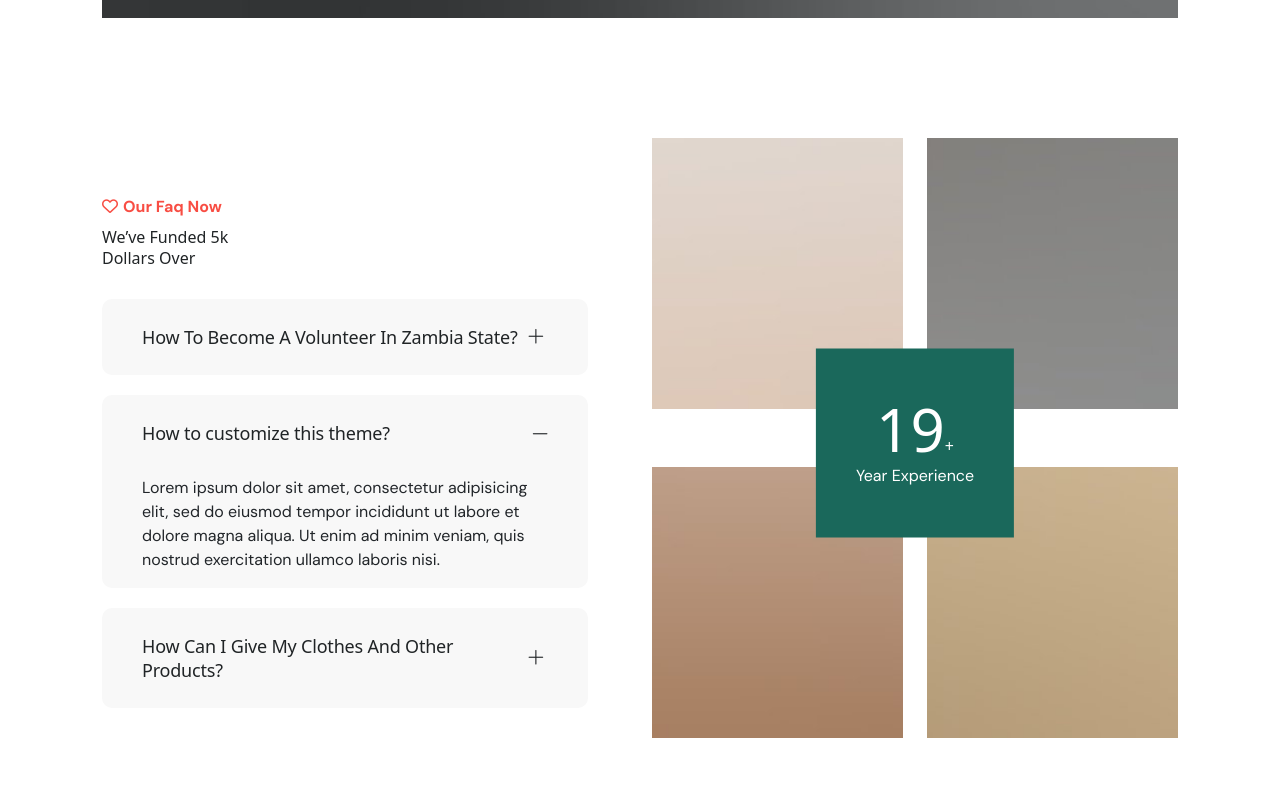
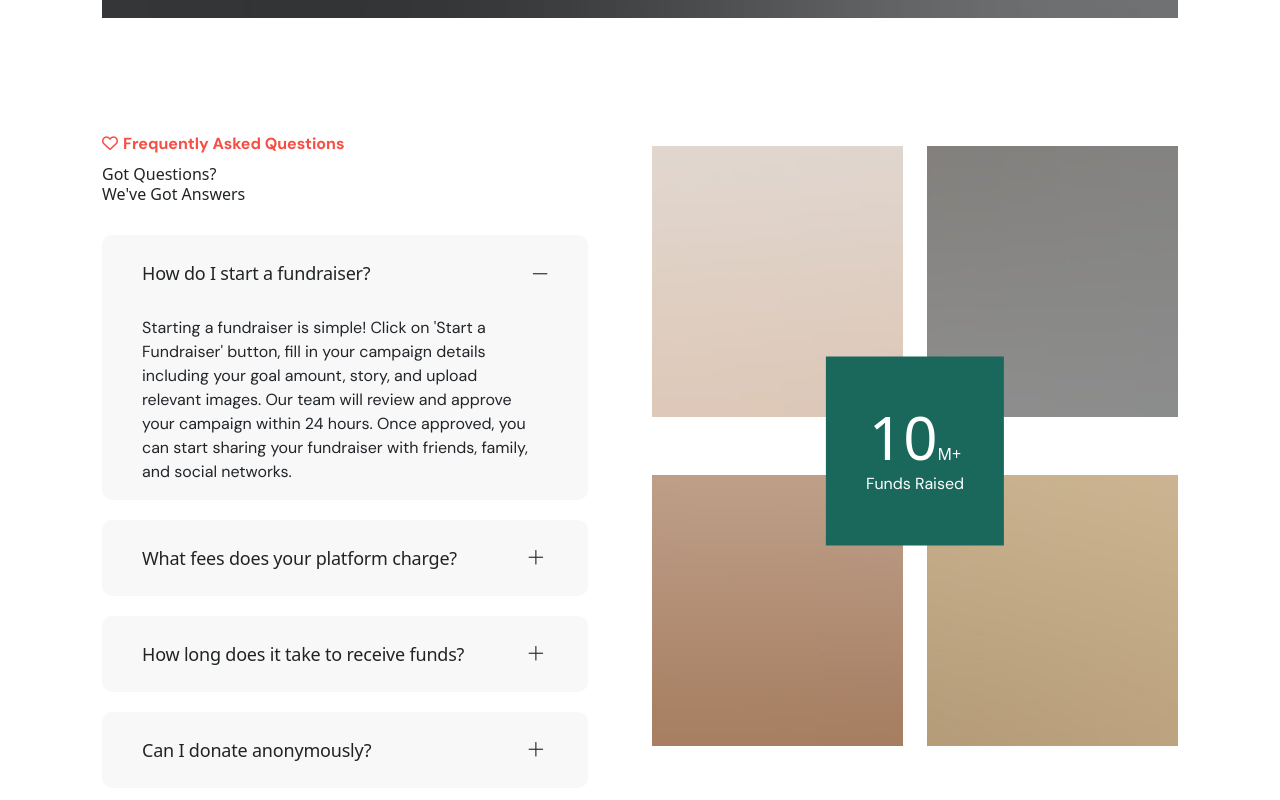
Before and after one commit to TrustFundMe/TrustFundMe-FE, a Next.js app: page / in a window 1280 px wide. Shown: the part 4477-5277 px from the top of the page. Built offline with nearby package versions, Linux system fonts and the light colour scheme; a web font is replaced by a local one.

Commit message:
Update: enhance FAQ section with scroll reveal animations and fundraising content

```diff
--- a/src/components/Faq.tsx
+++ b/src/components/Faq.tsx
@@ -1,57 +1,101 @@
 "use client";
 import Image from "next/image";
 import Link from "next/link";
+import { useEffect, useRef, useState } from "react";
 import Accordion from "react-bootstrap/Accordion";
 
 const Faq = () => {
+  const [isVisible, setIsVisible] = useState(false);
+  const sectionRef = useRef<HTMLDivElement>(null);
+
+  useEffect(() => {
+    const observer = new IntersectionObserver(
+      ([entry]) => {
+        if (entry.isIntersecting) {
+          setIsVisible(true);
+        }
+      },
+      {
+        threshold: 0.1,
+        rootMargin: "0px 0px -50px 0px"
+      }
+    );
+
+    if (sectionRef.current) {
+      observer.observe(sectionRef.current);
+    }
+
+    return () => {
+      if (sectionRef.current) {
+        observer.unobserve(sectionRef.current);
+      }
+    };
+  }, []);
+
   const faqs: {
     key: string;
     question: string;
     answer: string;
-    delay: string;
+    delay: number;
   }[] = [
     {
       key: "faq1",
-      question: "How To Become A Volunteer In Zambia State?",
+      question: "How do I start a fundraiser?",
       answer:
-        "Lorem ipsum dolor sit amet, consectetur adipisicing elit, sed do eiusmod tempor incididunt ut labore et dolore magna aliqua. Ut enim ad minim veniam, quis nostrud exercitation ullamco laboris nisi.",
-      delay: ".3s",
+        "Starting a fundraiser is simple! Click on 'Start a Fundraiser' button, fill in your campaign details including your goal amount, story, and upload relevant images. Our team will review and approve your campaign within 24 hours. Once approved, you can start sharing your fundraiser with friends, family, and social networks.",
+      delay: 0,
     },
     {
       key: "faq2",
-      question: "How to customize this theme?",
+      question: "What fees does your platform charge?",
       answer:
-        "Lorem ipsum dolor sit amet, consectetur adipisicing elit, sed do eiusmod tempor incididunt ut labore et dolore magna aliqua. Ut enim ad minim veniam, quis nostrud exercitation ullamco laboris nisi.",
-      delay: ".5s",
+        "We charge a small platform fee of 2.9% + $0.30 per donation to cover payment processing and platform maintenance. This helps us keep the service running and support thousands of campaigns. There are no hidden fees, and you'll see exactly what you'll receive before withdrawing funds.",
+      delay: 100,
     },
     {
       key: "faq3",
-      question: "How Can I Give My Clothes And Other Products?",
+      question: "How long does it take to receive funds?",
       answer:
-        "Lorem ipsum dolor sit amet, consectetur adipisicing elit, sed do eiusmod tempor incididunt ut labore et dolore magna aliqua. Ut enim ad minim veniam, quis nostrud exercitation ullamco laboris nisi.",
-      delay: ".7s",
+        "Funds are typically available for withdrawal within 2-5 business days after a donation is made. You can withdraw funds at any time once they're available in your account. We use secure payment processors to ensure your money is transferred safely to your bank account.",
+      delay: 200,
+    },
+    {
+      key: "faq4",
+      question: "Can I donate anonymously?",
+      answer:
+        "Yes! When making a donation, you have the option to remain anonymous. Your name won't be displayed publicly on the fundraiser page, though the campaign organizer will still be able to see your information for thank-you purposes and tax receipts.",
+      delay: 300,
     },
   ];
+
   return (
-    <div className="faq-content">
-      <div className="section-title">
-        <span className="sub-title color-2 wow fadeInUp">
+    <div ref={sectionRef} className="faq-content">
+      <div
+        className={`section-title transition-all duration-700 ${
+          isVisible ? 'opacity-100 translate-y-0' : 'opacity-0 translate-y-10'
+        }`}
+      >
+        <span className="sub-title color-2">
           <i className="far fa-heart" />
-          Our Faq Now
+          Frequently Asked Questions
         </span>
         <h2 className="mt-char-animation">
-          We’ve Funded 5k <br />
-          Dollars Over
+          Got Questions? <br />
+          We've Got Answers
         </h2>
       </div>
       <div className="faq-accordion mt-4 mt-md-0">
-        <Accordion defaultActiveKey="faq2">
+        <Accordion defaultActiveKey="faq1">
           {faqs.map(({ key, question, answer, delay }) => (
             <Accordion.Item
               key={key}
               eventKey={key}
-              className="wow fadeInUp"
-              data-wow-delay={delay}
+              className={`transition-all duration-700 ${
+                isVisible ? 'opacity-100 translate-x-0' : 'opacity-0 -translate-x-8'
+              }`}
+              style={{
+                transitionDelay: isVisible ? `${delay + 200}ms` : '0ms'
+              }}
             >
               <Accordion.Header>{question}</Accordion.Header>
               <Accordion.Body>{answer}</Accordion.Body>
@@ -113,8 +157,35 @@ export const Faq1 = () => {
 };
 
 export const Faq2 = () => {
+  const [isVisible, setIsVisible] = useState(false);
+  const sectionRef = useRef<HTMLElement>(null);
+
+  useEffect(() => {
+    const observer = new IntersectionObserver(
+      ([entry]) => {
+        if (entry.isIntersecting) {
+          setIsVisible(true);
+        }
+      },
+      {
+        threshold: 0.1,
+        rootMargin: "0px 0px -50px 0px"
+      }
+    );
+
+    if (sectionRef.current) {
+      observer.observe(sectionRef.current);
+    }
+
+    return () => {
+      if (sectionRef.current) {
+        observer.unobserve(sectionRef.current);
+      }
+    };
+  }, []);
+
   return (
-    <section className="faq-section fix section-padding">
+    <section ref={sectionRef} className="faq-section fix section-padding">
       <div className="container">
         <div className="row g-4 align-items-center">
           <div className="col-lg-6">
@@ -122,18 +193,25 @@ export const Faq2 = () => {
           </div>
           <div className="col-lg-6">
             <div className="faq-image-items">
-              <div className="counter-box">
+              <div
+                className={`counter-box transition-all duration-700 ${
+                  isVisible ? 'opacity-100 scale-100' : 'opacity-0 scale-90'
+                }`}
+                style={{ transitionDelay: '200ms' }}
+              >
                 <h2>
-                  <span className="count">19</span>+
+                  <span className="count">10</span>M+
                 </h2>
-                <p>Year Experience</p>
+                <p>Funds Raised</p>
               </div>
               <div className="row g-4">
+                <div className="col-lg-6 col-md-6">
                   <div
-                  className="col-lg-6 col-md-6 wow fadeInUp"
-                  data-wow-delay=".2s"
+                    className={`faq-image transition-all duration-700 ${
+                      isVisible ? 'opacity-100 translate-y-0' : 'opacity-0 translate-y-8'
+                    }`}
+                    style={{ transitionDelay: '300ms' }}
                   >
-                  <div className="faq-image">
                     <Image
                       width={0}
                       height={0}
@@ -144,11 +222,13 @@ export const Faq2 = () => {
                     />
                   </div>
                 </div>
+                <div className="col-lg-6 col-md-6">
                   <div
-                  className="col-lg-6 col-md-6 wow fadeInUp"
-                  data-wow-delay=".4s"
+                    className={`faq-image transition-all duration-700 ${
+                      isVisible ? 'opacity-100 translate-y-0' : 'opacity-0 translate-y-8'
+                    }`}
+                    style={{ transitionDelay: '400ms' }}
                   >
-                  <div className="faq-image">
                     <Image
                       width={0}
                       height={0}
@@ -159,11 +239,13 @@ export const Faq2 = () => {
                     />
                   </div>
                 </div>
+                <div className="col-lg-6 col-md-6">
                   <div
-                  className="col-lg-6 col-md-6 wow fadeInUp"
-                  data-wow-delay=".6s"
+                    className={`faq-image transition-all duration-700 ${
+                      isVisible ? 'opacity-100 translate-y-0' : 'opacity-0 translate-y-8'
+                    }`}
+                    style={{ transitionDelay: '500ms' }}
                   >
-                  <div className="faq-image">
                     <Image
                       width={0}
                       height={0}
@@ -174,11 +256,13 @@ export const Faq2 = () => {
                     />
                   </div>
                 </div>
+                <div className="col-lg-6 col-md-6">
                   <div
-                  className="col-lg-6 col-md-6 wow fadeInUp"
-                  data-wow-delay=".7s"
+                    className={`faq-image transition-all duration-700 ${
+                      isVisible ? 'opacity-100 translate-y-0' : 'opacity-0 translate-y-8'
+                    }`}
+                    style={{ transitionDelay: '600ms' }}
                   >
-                  <div className="faq-image">
                     <Image
                       width={0}
                       height={0}
```
Lines whose indentation alone changed are shown as unchanged.
